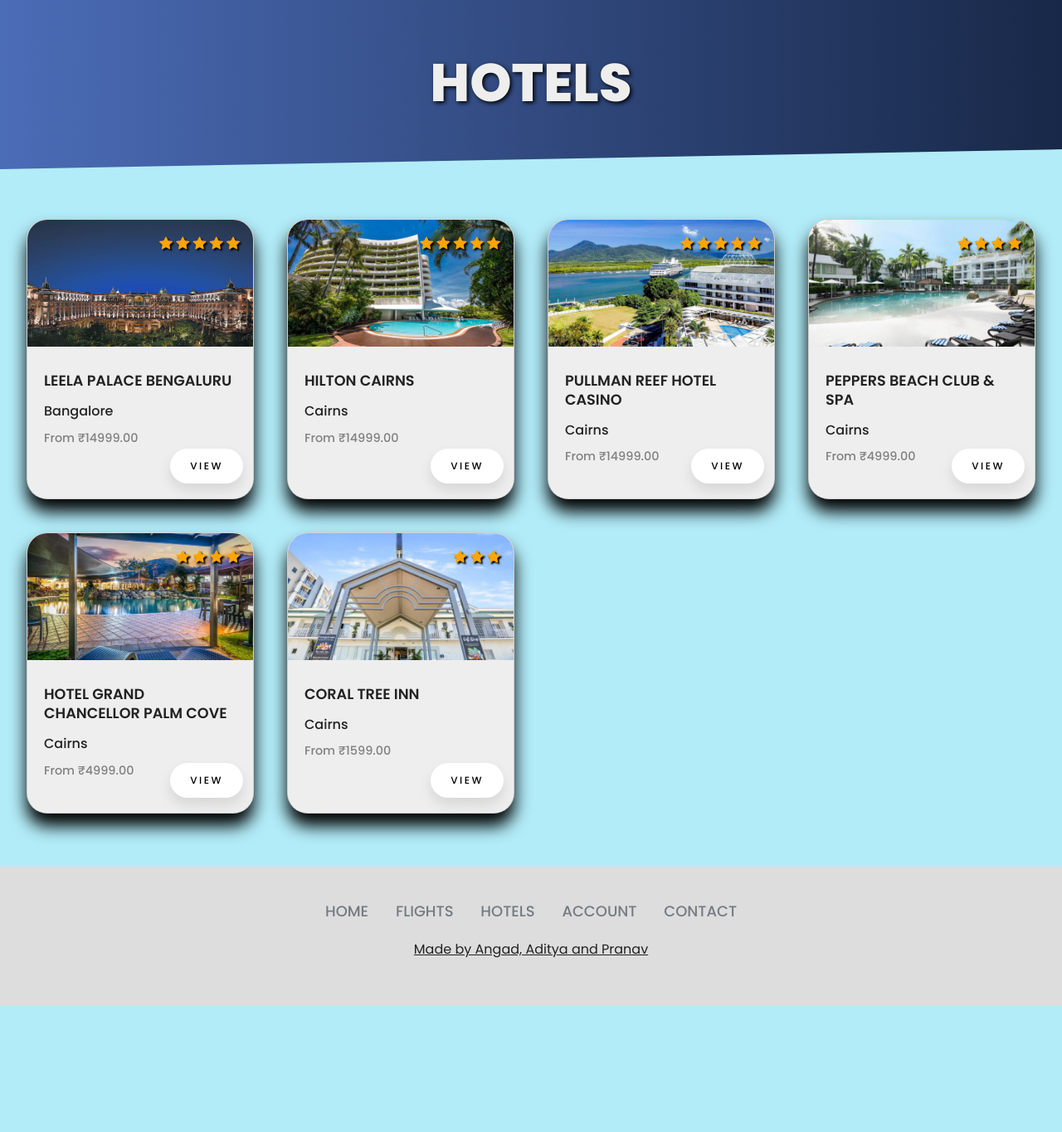
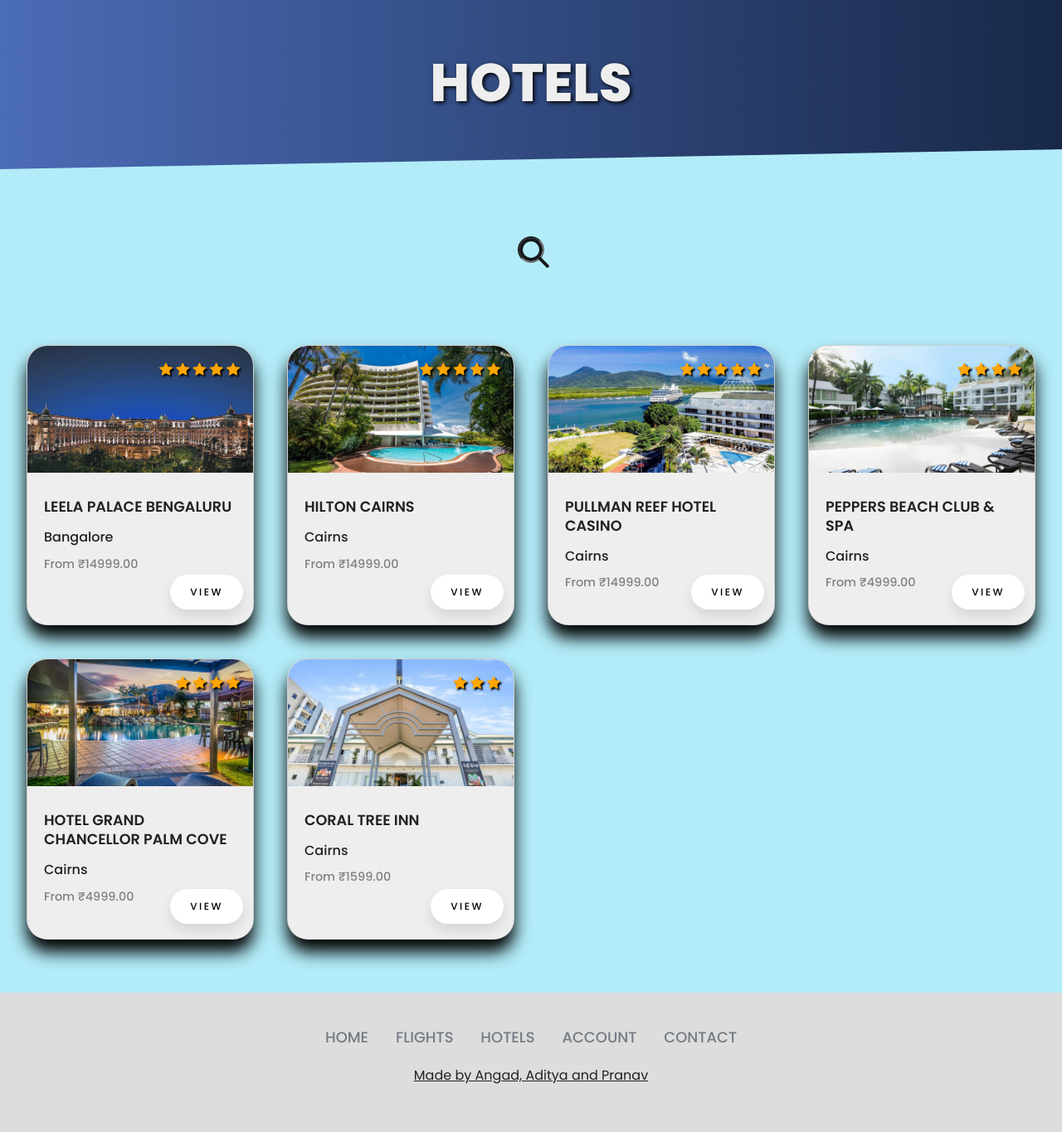
Before and after one commit to Pranav132/OnlyPlanes, a Django app: page /hotels/ in a window 1280 px wide. Shown: the whole page at 83% size. Before the commit the page ends 1213 px from the top, so only its background shows below. Run offline with Django 4.2, Linux system fonts and the light colour scheme; data comes from the database, SQL or seed files in the repository; some libraries are stand-ins or nearby versions.

Commit message:
added search functionality to hotels page

```diff
--- a/onlyplanes/home/static/css/style-hotels.css
+++ b/onlyplanes/home/static/css/style-hotels.css
@@ -9,6 +9,12 @@
   --sky-blue-crayola: #57ddf5;
   --powder-blue: rgb(178, 236, 248);
   --background-dark: #2d3548;
+  --bg: #e3e4e8;
+  --fg: #17181c;
+  --input: #ffffff;
+  --primary: #255ff4;
+  --dur: 1s;
+  --font-size: calc(16px + (24 - 16) * (100vw - 320px) / (1280 - 320));
 }
 
 .wrapperproducts {
@@ -224,3 +230,134 @@
 .button:active {
   transform: translateY(-1px);
 }
+
+.searchwrap {
+  background: var(--powder-blue);
+  display: flex;
+  height: 10vh;
+  font-size: var(--font-size);
+}
+
+.searchwrap,
+.input {
+  color: var(--fg);
+  font: 1em/1.5 Hind, sans-serif;
+}
+.form,
+.input,
+.caret {
+  margin: auto;
+}
+.form {
+  position: relative;
+  width: 100%;
+  max-width: 17em;
+}
+.input,
+.caret {
+  display: block;
+  transition: all calc(var(--dur) * 0.5) linear;
+}
+.input {
+  background: transparent;
+  border-radius: 50%;
+  box-shadow: 0 0 0 0.25em inset;
+  caret-color: var(--primary);
+  width: 2em;
+  height: 2em;
+  -webkit-appearance: none;
+  -moz-appearance: none;
+  appearance: none;
+}
+.input:focus,
+.input:valid {
+  background: var(--input);
+  border-radius: 0.25em;
+  box-shadow: none;
+  padding: 0.75em 1em;
+  transition-duration: calc(var(--dur) * 0.25);
+  transition-delay: calc(var(--dur) * 0.25);
+  width: 100%;
+  height: 3em;
+}
+.input:focus {
+  animation: showCaret var(--dur) steps(1);
+  outline: transparent;
+}
+.input:focus + .caret,
+.input:valid + .caret {
+  animation: handleToCaret var(--dur) linear;
+  background: transparent;
+  width: 1px;
+  height: 1.5em;
+  transform: translate(0, -1em) rotate(-180deg) translate(7.5em, -0.25em);
+}
+.input::-webkit-search-decoration {
+  -webkit-appearance: none;
+}
+.label {
+  color: #e3e4e8;
+  overflow: hidden;
+  position: absolute;
+  width: 0;
+  height: 0;
+}
+.caret {
+  background: currentColor;
+  border-radius: 0 0 0.125em 0.125em;
+  margin-bottom: -0.6em;
+  width: 0.25em;
+  height: 1em;
+  transform: translate(0, -1em) rotate(-45deg) translate(0, 0.875em);
+  transform-origin: 50% 0;
+}
+
+/* Animations */
+@keyframes showCaret {
+  from {
+    caret-color: transparent;
+  }
+  to {
+    caret-color: var(--primary);
+  }
+}
+@keyframes handleToCaret {
+  from {
+    background: currentColor;
+    width: 0.25em;
+    height: 1em;
+    transform: translate(0, -1em) rotate(-45deg) translate(0, 0.875em);
+  }
+  25% {
+    background: currentColor;
+    width: 0.25em;
+    height: 1em;
+    transform: translate(0, -1em) rotate(-180deg) translate(0, 0.875em);
+  }
+  50%,
+  62.5% {
+    background: var(--primary);
+    width: 1px;
+    height: 1.5em;
+    transform: translate(0, -1em) rotate(-180deg) translate(7.5em, 2.5em);
+  }
+  75%,
+  99% {
+    background: var(--primary);
+    width: 1px;
+    height: 1.5em;
+    transform: translate(0, -1em) rotate(-180deg) translate(7.5em, -0.25em);
+  }
+  87.5% {
+    background: var(--primary);
+    width: 1px;
+    height: 1.5em;
+    transform: translate(0, -1em) rotate(-180deg) translate(7.5em, 0.125em);
+  }
+  to {
+    background: transparent;
+    width: 1px;
+    height: 1.5em;
+    transform: translate(0, -1em) rotate(-180deg) translate(7.5em, -0.25em);
+  }
+}
--- a/onlyplanes/home/templates/hotels.html
+++ b/onlyplanes/home/templates/hotels.html
@@ -17,6 +17,20 @@
     </div>
 
     <br>
+
+    <div class="searchwrap">
+<form class = "form" action="{% url 'hotel_search' %}">
+  <label for="search" class = "label">Search</label>
+  <input id="search" type="search" pattern=".*\S.*" required name = "searched" class = "input">
+  <span class="caret"></span>
+</form>
+    </div>
+
+
+    <br>
+    <br>
+    <br>
+  {% if hotels %}
   <section class = "cards">
     <!-- Rendering every product and data -->
     {% for hotel in hotels %}
@@ -51,6 +65,10 @@
     </ul>
     {% endfor %}
   </section>
+  {% else %}
+  <div class="no" style = "display: grid; place-items: center; height: 100%; font-size: 2em;">No hotels found, please search again!</div>
+  {% endif %}
   </main>
   </div>
+
 {% endblock %}
--- a/onlyplanes/home/templates/layout.html
+++ b/onlyplanes/home/templates/layout.html
@@ -12,7 +12,7 @@
 
 
     <!-- ICON -->
-    <link rel = "icon" href="static/airplane.png" type="image/png">
+    <link rel = "icon" href="../static/airplane.png" type="image/png">
     <!--  -->
 
     <!-- JQUERY AND BASE STYLING -->
--- a/onlyplanes/home/views.py
+++ b/onlyplanes/home/views.py
@@ -50,7 +50,7 @@
 
         # form for sorting and filtering to be put here
 
-    return render(request, 'hotels.html', {"hotels": hotels, 'rooms': rooms})
+        return render(request, 'hotels.html', {"hotels": hotels, 'rooms': rooms})
 
     # # initializing the form and setting the default value to be relevance
     # filter_form = FilterForm(
```
